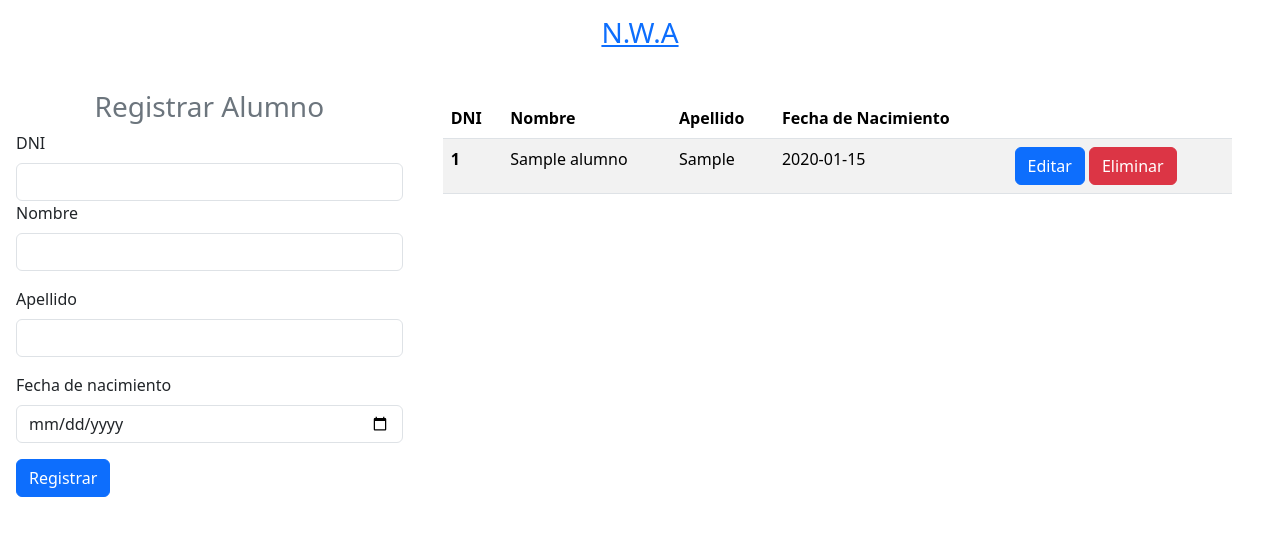
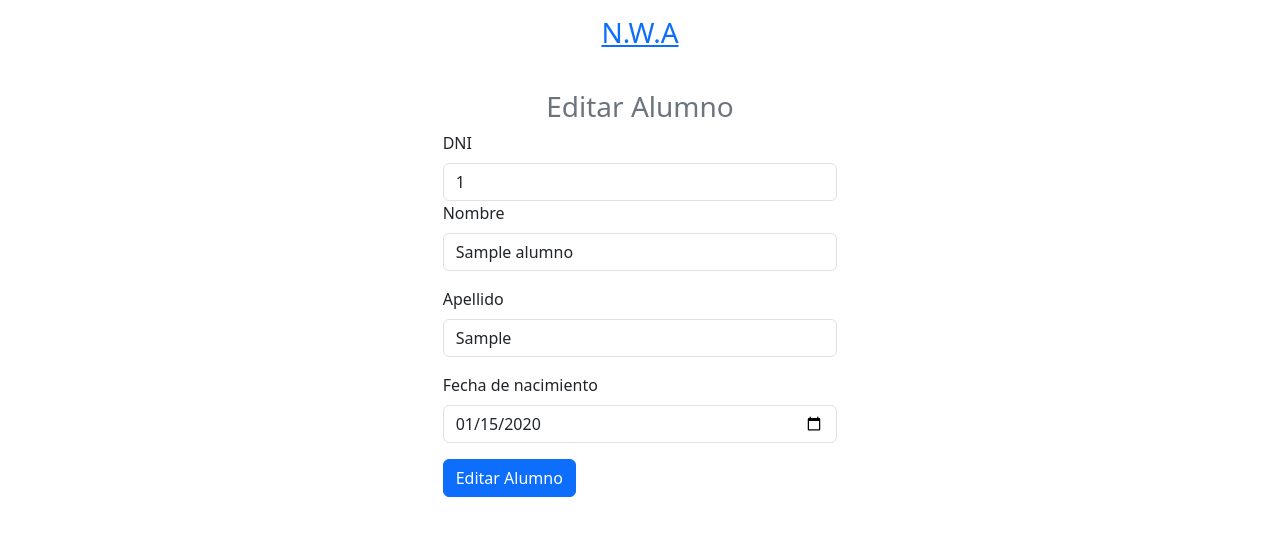
Before and after one commit to janusa13/Asistencias-TP2, a PHP site: page /Alumno/insertAlumno.php?alumn_DNI=1 in a window 1280 px wide. Shown: the top 536 px of the page. Run offline with PHP 8.4, Linux system fonts and the light colour scheme; tables that the repository leaves empty hold one stand-in row (values such as "Sample post").

Commit message:
Actualizacion en mi rama. refactor_dev_fernandez

```diff
--- a/Backend/Alumno/Alumno.php
+++ b/Backend/Alumno/Alumno.php
@@ -1,5 +1,5 @@
 <?php
-    $diasRestados = isset($_POST["restarDias"]) ? $_POST["restarDias"] : 0;
+
     $msg_err="";
 
     //Funcion que permite agregar alumnos
@@ -150,7 +150,10 @@ public function condicionAlumno($alumno) {
     }
     return $condicion;
 }
+
+
     }
+
     function TraerDatosAlumnos(){
             try{ $BD = Conexion::connect();
                 $query = 'SELECT * FROM alumno';
@@ -165,5 +168,4 @@ public function condicionAlumno($alumno) {
         return $alumnos;
     }
 
-
 ?>
--- a/Backend/Alumno/edit_alumno.php
+++ b/Backend/Alumno/edit_alumno.php
@@ -22,7 +22,7 @@ try {
   <meta charset="UTF-8">
   <meta name="viewport" content="width=device-width, initial-scale=1.0">
   <title>Document</title>
-  <link rel="stylesheet" href="Bootstrap/css/bootstrap.min.css" />
+  <link rel="stylesheet" href="../Bootstrap/css/bootstrap.min.css" />
 </head>
 
 <body>
@@ -79,7 +79,7 @@ try {
     <?php }
     ?>
   </form>
-  <script src="Bootstrap/js/bootstrap.min.js"></script>
+  <script src="../Bootstrap/js/bootstrap.min.js"></script>
 </body>
 
 </html>
--- a/Backend/Alumno/insertAlumno.PHP
+++ b/Backend/Alumno/insertAlumno.PHP
@@ -1,76 +1,85 @@
 <?php
+include("../Conexion/conexion.php");
 require_once("../Alumno/Alumno.php");
-include("../Conexion/conexion.php");
-$msg_err = insertarAlumno();
+$alumn_DNI = $_GET["alumn_DNI"];
+try {
+  $BD = Conexion::connect();
+  $query = "SELECT * FROM alumno WHERE alumn_DNI=?";
+  $stmt = $BD->prepare($query);
+  $stmt->bind_param('i', $alumn_DNI);
+  $stmt->execute();
+  $result = $stmt->get_result();
+  $alumnos = $result->fetch_all(MYSQLI_ASSOC);
+} catch (mysqli_sql_exception $e) {
+  die("Error: " . $e->getMessage());
+}
 ?>
+
 <!DOCTYPE html>
 <html lang="esp">
 
 <head>
-  <meta charset="UTF-8" />
-  <meta name="viewport" content="width=device-width, initial-scale=1.0" />
-  <link rel="stylesheet" href="Bootstrap/css/bootstrap.min.css" />
-  <title>T.S.A</title>
+  <meta charset="UTF-8">
+  <meta name="viewport" content="width=device-width, initial-scale=1.0">
+  <title>Document</title>
+  <link rel="stylesheet" href="../Bootstrap/css/bootstrap.min.css" />
 </head>
 
 <body>
-  <h3 class=" text-center p-3"><a href="../home.php">N.W.A</a></h3>
-  <div class="container-fluid row">
-    <form method="POST" action="insertAlumno.php" class="col-4 p-3">
-      <h3 class="text-center text-secondary">Registrar Alumno</h3>
-      <?php
-      if (!empty($msg_err)) {
-        if ($msg_err == "Datos ya existentes") {
-          echo "<div class='alert alert-warning'>Datos ya existentes</div>";
-        } else if ($msg_err == "Campos vacios") {
-          echo "<div class='alert alert-warning'>Campos vacios</div>";
-        } elseif ($msg_err == "Datos del DNI no validos") {
-          echo "<div class='alert alert-warning'>Datos del DNI no validos</div>";
-        }
-      }
-      ?>
+  <h3 class=" text-center p-3"><a href="insertAlumno.php">N.W.A</a></h3>
+  <form method="POST" class="col-4 p-3 m-auto">
+    <h3 class="text-center text-secondary">Editar Alumno</h3>
+    <input type="hidden" name="viejo_DNI" value="<?php echo $_GET['alumn_DNI']; ?>" />
+    <?php
+    foreach ($alumnos as $alumno_data) {
+      $alumno = new Alumno($alumno_data['alumn_DNI'], $alumno_data['nombre'], $alumno_data['apellido'], $alumno_data['fecha_nac'], $alumno_data['asistencias']);
+    ?>
       <div class="mb-3">
         <label for="alumn_dni" class="form-label">DNI</label>
-        <input type="text" class="form-control" name="alumn_DNI" id="alumn_dni" aria-describedby="dni_alumno">
+        <input type="text" class="form-control" name="alumn_DNI" id="alumn_dni" aria-describedby="dni_alumno" value="<?php echo $alumno->alumn_DNI; ?>">
         <div class="mb-3">
           <label for="nombre_alumno" class="form-label">Nombre</label>
-          <input type="text" class="form-control" id="nombre_alumno" name="nombre">
+          <input type="text" class="form-control" id="nombre_alumno" name="nombre" value="<?php echo $alumno->nombre; ?>">
         </div>
         <div class="mb-3">
           <label for="apellido_alumno" class="form-label">Apellido</label>
-          <input type="text" class="form-control" id="apellido_alumno" name="apellido">
+          <input type="text" class="form-control" id="apellido_alumno" name="apellido" value="<?php echo $alumno->apellido; ?>">
         </div>
       </div>
       <div class="mb-3">
         <label for="fecha_alumn" class="form-label">Fecha de nacimiento</label>
-        <input type="date" class="form-control" id="fecha_nac" name="fecha_nac">
+        <input type="date" class="form-control" id="fecha_nac" name="fecha_nac" value="<?php echo $alumno->fecha_nac; ?>">
       </div>
-      <button type="submit" class="btn btn-primary" name="btnRegistrar" value="ok">Registrar</button>
-    </form>
-    <div class="col -8 p-4">
-      <table class="table table-striped">
-        <thead>
-          <tr>
-            <th scope="col">DNI</th>
-            <th scope="col">Nombre</th>
-            <th scope="col">Apellido</th>
-            <th scope="col">Fecha de Nacimiento</th>
-            <th scope="col"></th>
-          </tr>
-        </thead>
-        <tbody>
-          <?php
-          $alumnos = TraerDatosAlumnos();
-          foreach ($alumnos as $alumno_data) {
-            $alumno = new Alumno($alumno_data['alumn_DNI'], $alumno_data['nombre'], $alumno_data['apellido'], $alumno_data['fecha_nac'], $alumno_data['asistencias']);
-            $alumno->mostrarEditarAlumnos($alumno);
+      <button type="submit" class="btn btn-primary" name="btnRegistrar" value="ok">Editar Alumno</button>
+      <?php
+      if (!empty($_POST["btnRegistrar"])) {
+        if (!empty($_POST["alumn_DNI"]) && !empty($_POST["nombre"]) && !empty($_POST["apellido"]) && !empty($_POST["fecha_nac"])) {
+          $viejo_DNI = $_POST["viejo_DNI"];
+          $alumn_DNI = $_POST["alumn_DNI"];
+          $nombre = $_POST["nombre"];
+          $apellido = $_POST["apellido"];
+          $fecha_nac = $_POST["fecha_nac"];
+          try {
+            $BD = Conexion::connect();
+            $edit_query = "UPDATE alumno SET alumn_DNI = ?, nombre = ?, apellido = ?, fecha_nac = ? WHERE alumn_DNI = ?";
+            $edit_stmt = $BD->prepare($edit_query);
+            $edit_stmt->bind_param("ssssi", $alumn_DNI, $nombre, $apellido, $fecha_nac, $viejo_DNI);
+            $edit_stmt->execute();
+            if ($edit_stmt->execute()) {
+              header("location:insertAlumno.php");
+            }
+          } catch (mysqli_sql_exception $e) {
+            echo "<div class='alert alert-warning'>Datos del DNI invalidos</div>";
           }
-          ?>
-        </tbody>
-      </table>
-    </div>
-  </div>
-  <script src="Bootstrap/js/bootstrap.bundle.min.js"></script>
+        } else {
+          echo "<div class='alert alert-warning'>Campos vacios</div>";
+        }
+      }
+      ?>
+    <?php }
+    ?>
+  </form>
+  <script src="../Bootstrap/js/bootstrap.min.js"></script>
 </body>
 
 </html>
--- a/Backend/home.php
+++ b/Backend/home.php
@@ -9,7 +9,7 @@ include("Conexion/conexion.php");
 <head>
     <meta charset="UTF-8" />
     <meta name="viewport" content="width=device-width, initial-scale=1.0" />
-    <link rel="stylesheet" href="Bootstrap/css/bootstrap.min.css" />
+    <link rel="stylesheet" href="../Bootstrap/css/bootstrap.min.css" />
     <title>T.S.A</title>
 </head>
 
@@ -65,7 +65,8 @@ include("Conexion/conexion.php");
             </table>
         </div>
     </div>
-    <script src="Bootstrap/js/bootstrap.bundle.min.js"></script>
+    <script src="../Bootstrap/js/bootstrap.bundle.min.js"></script>
+
 </body>
 
 </html>
```
Also changed, not shown: Backend/Asistencias/clases.php (+11 -11 lines), Backend/Profesor/insertProfesor.php (+3 -23 lines), Backend/Profesor/restarDias.php (added, +24 -0 lines), Backend/Alumno/buscarAlumno.php (line endings or trailing spaces), Backend/Alumno/deleteAlumno.php (line endings or trailing spaces), Backend/Materias/insertMateria.php (line endings or trailing spaces), Backend/RealizanTrabajos/inserterealizanTrabajos.php (line endings or trailing spaces), Backend/Trabajos/insertTrabajos.php (line endings or trailing spaces), Backend/login.html (line endings or trailing spaces), Backend/src/insertMateria.html (line endings or trailing spaces).
